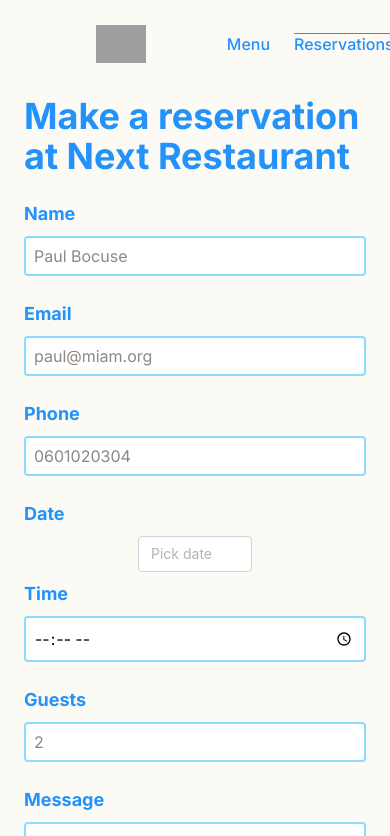
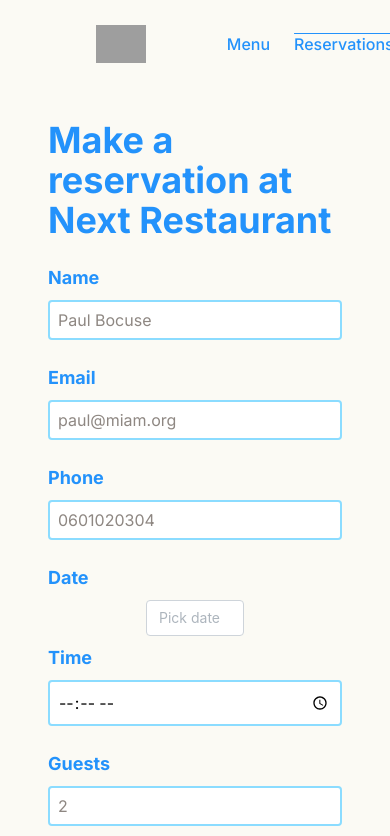
Before and after one commit to ThomasDmnc/next_thing, a Next.js app: page /reservations in a window 390 px wide. Shown: the top 836 px of the page. Built offline with nearby package versions, Linux system fonts and the light colour scheme; grey boxes are pictures that could not be loaded.

Commit message:
changed padding for mobile versions on homepage

```diff
--- a/src/app/page.tsx
+++ b/src/app/page.tsx
@@ -6,7 +6,7 @@
   return (
     <>
     <Navbar />
-    <main className="flex h-screen flex-col items-center p-24">
+    <main className="flex h-screen flex-col items-center p-8 md:p-12 lg:p-24">
       <div className='w-full h-3/4 flex flex-col justify-around items-center bg-cover bg-center'style={{backgroundImage: "url('https://images.unsplash.com/photo-1604328471151-b52226907017?q=80&w=2671&auto=format&fit=crop&ixlib=rb-4.0.3&ixid=M3wxMjA3fDB8MHxwaG90by1wYWdlfHx8fGVufDB8fHx8fA%3D%3D')"}}>
         <div className='flex flex-col justify-around items-center h-full px-4 mx-auto sm:px-6 '>
           <div className='max-w-6xl flex flex-col h-96 justify-evenly items-center text-white' >
--- a/src/app/reservations/page.tsx
+++ b/src/app/reservations/page.tsx
@@ -8,7 +8,7 @@
     return (
         <>
         <Navbar />
-        <main className="flex min-h-screen flex-col items-center p-2 md:p-12 lg:p-24">
+        <main className="flex min-h-screen flex-col items-center p-8 md:p-12 lg:p-24">
             <div className='flex flex-row w-full items-start max-w-6xl h-full px-4 mx-auto'>
                 <h1 className='text-4xl font-bold text-blue-600'>Make a reservation at Next Restaurant</h1>
             </div>
```
